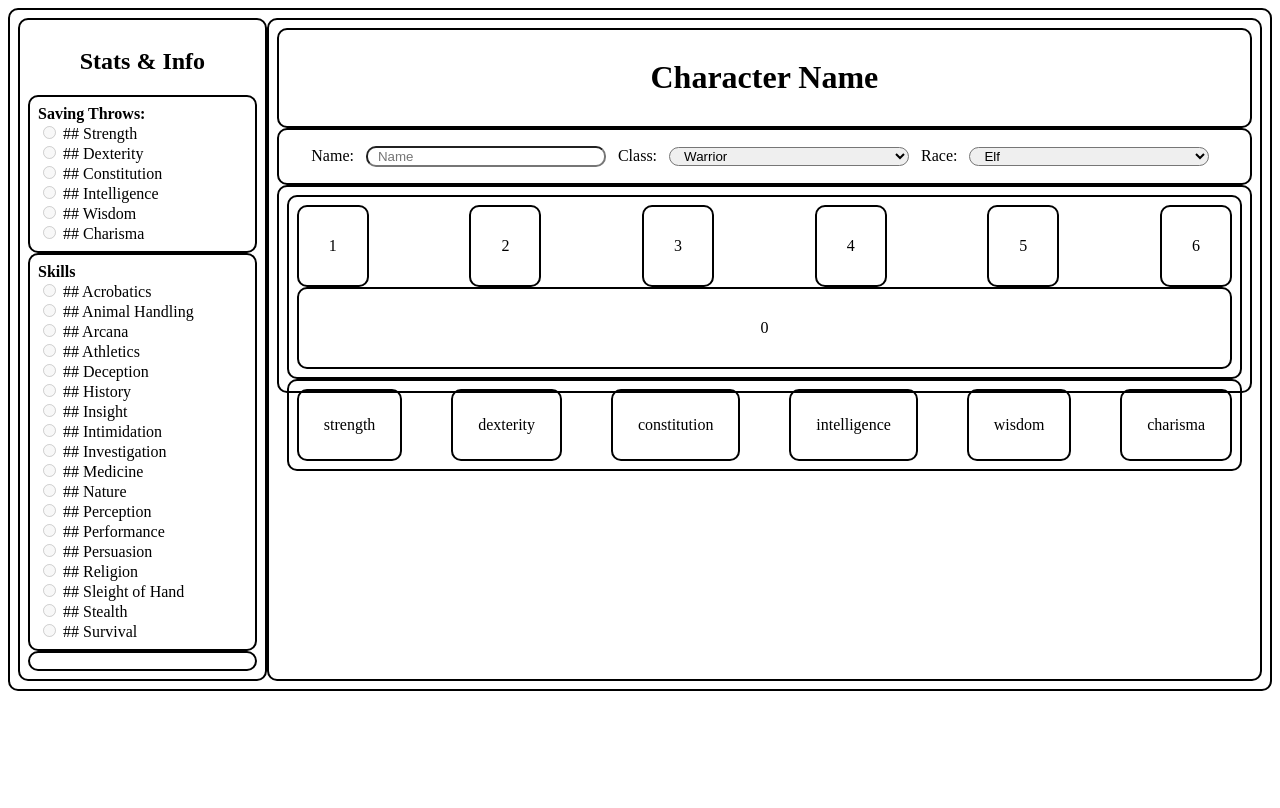
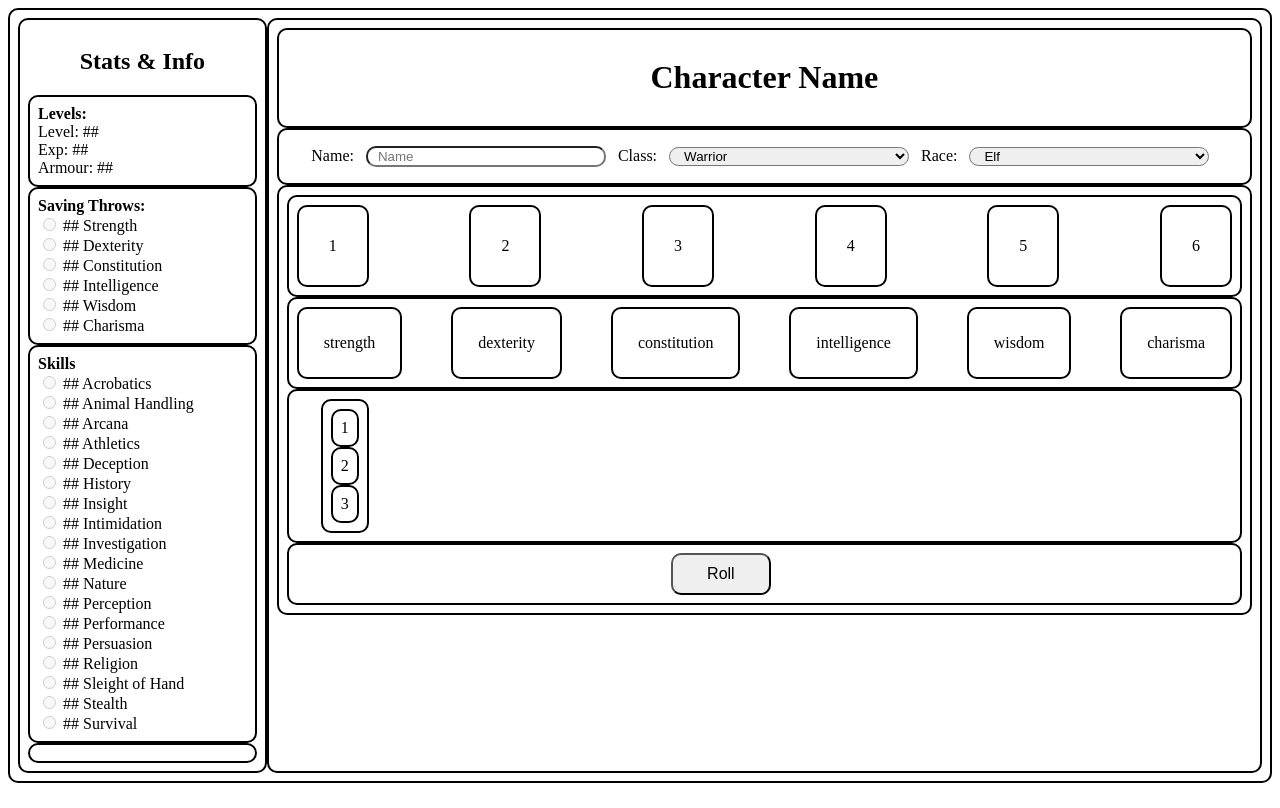
Before and after one commit to MerujSargsyan/ArcaneEngine, a Flask app: page /characterCreation in a window 1280 px wide. Run offline with Flask 3, Linux system fonts and the light colour scheme.

Commit message:
trying to add dice animation

```diff
--- a/static/characterCreation.css
+++ b/static/characterCreation.css
@@ -39,8 +39,15 @@ div {
     width: 20%;
 }
 
-#dice_rolling {
-    height: 13rem;
+#roll_space{
+    display: flex;
+    justify-content: center;
+    align-items: center;
+}
+
+#roll_space > div {
+    position: relative;
+    transform: translate(50%, 0%);
 }
 
 #dice_rolling > div {
@@ -54,8 +61,11 @@ div {
     padding: 30px;
 }
 
-#sum_dice {
-    flex-basis: 100%;
+button {
+    font-size: 16px;
+    padding: 10px;
+    width: 100px;
+    margin-left: 40%;
 }
 
 #stat_inputs > div {
--- a/templates/characterCreation.html
+++ b/templates/characterCreation.html
@@ -8,6 +8,12 @@
         <div id="main_container">
             <div id="stat_sheet">
                 <h2 align="center">Stats & Info</h2>
+                <div id="hp&lvl">
+                    <b> Levels: </b><br>
+                    Level: ## <br>
+                    Exp: ## <br>
+                    Armour: ## <br>
+                </div>
                 <div id="saving_throws">
                     <b>Saving Throws:</b> <br>
                     <input type="radio" disabled id="saving_str"> ## Strength <br>
@@ -65,7 +71,6 @@
                         <div id="dice4">4</div>
                         <div id="dice5">5</div>
                         <div id="dice6">6</div>
-                        <div id="sum_dice">0</div>
                     </div>
                     <div id="stat_inputs">
                         <div id="strength">strength</div>
@@ -75,6 +80,14 @@
                         <div id="wisdom">wisdom</div>
                         <div id="charm">charisma</div>
                     </div>
+                    <div id="roll_space">
+                        <div>
+                            <div>1</div>
+                            <div>2</div>
+                            <div>3</div>
+                        </div>
+                    </div>
+                    <div id="roll_cont"><button>Roll</button></div>
                 </div>
             </div>
         </div>
```
